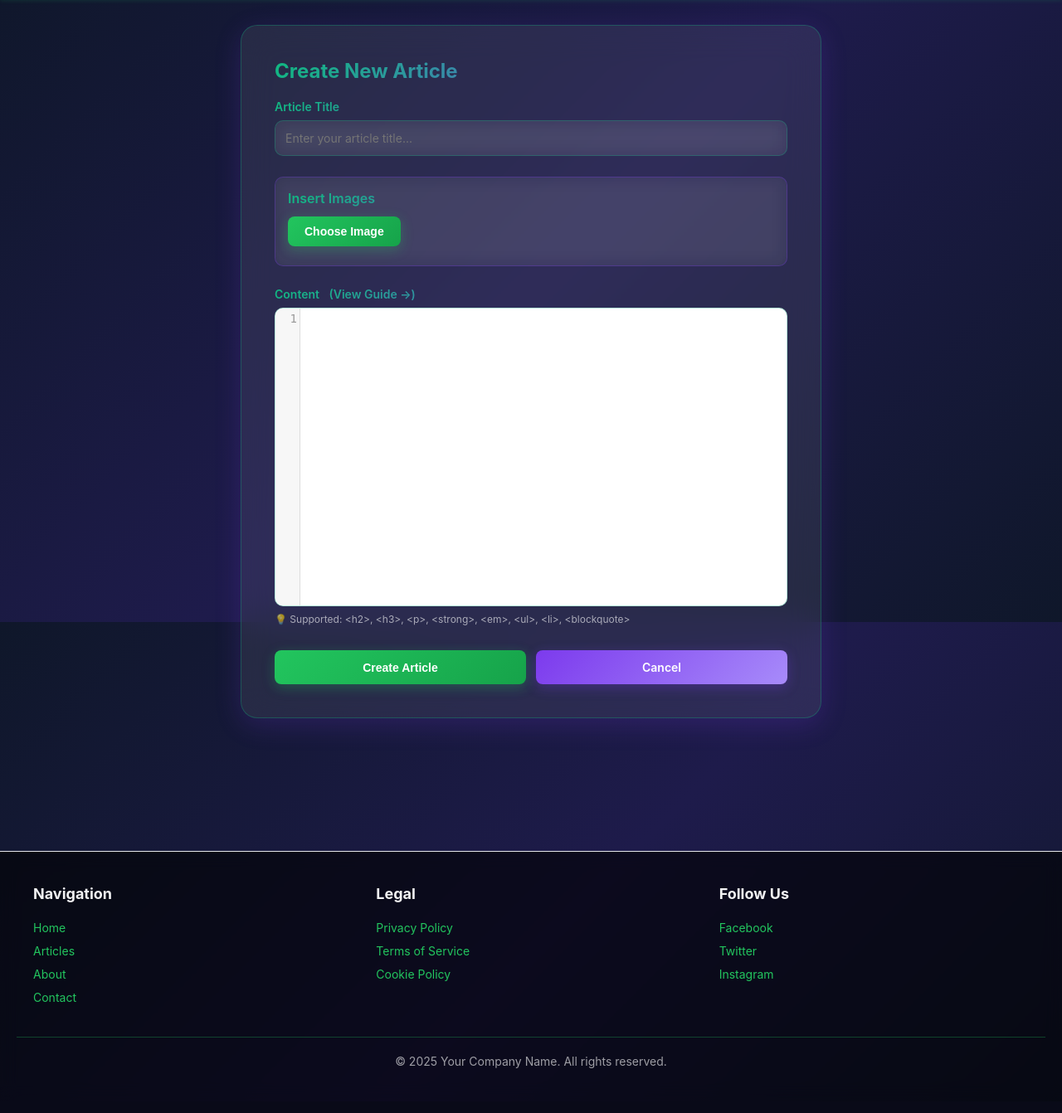
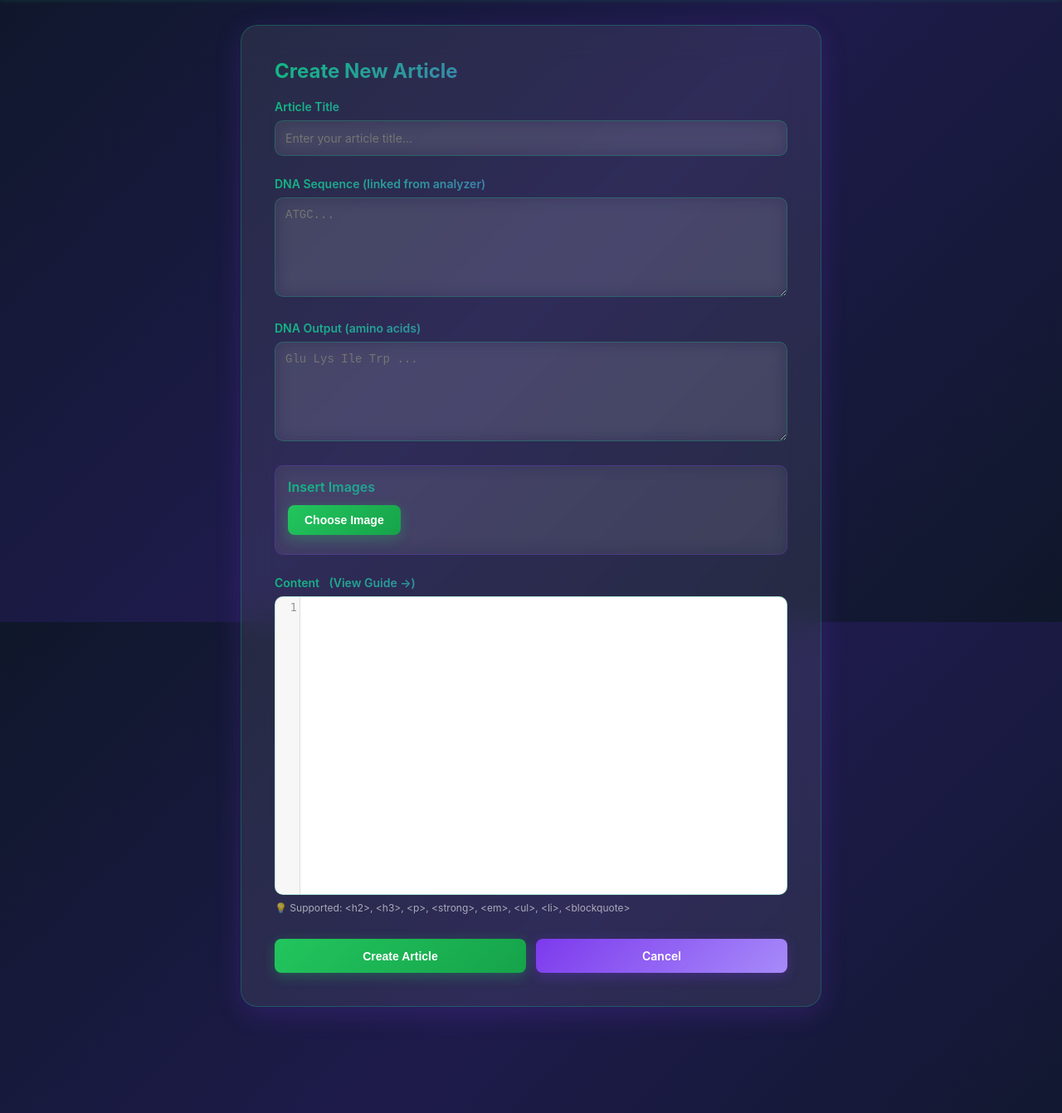
Before and after one commit to Braintur/genematters-prod, a Flask app: page /article/new in a window 1280 px wide. Shown: the part 50-1392 px from the top of the page at 83% size. Before the commit the page ends 1338 px from the top, so only its background shows below. Run offline with Flask 3, Linux system fonts and the light colour scheme; the visitor is signed in with stand-in values (Sample User, id 1); data that the repository does not hold is empty; some libraries are stand-ins or nearby versions.

Commit message:
dna generation

```diff
--- a/app.py
+++ b/app.py
@@ -5,6 +5,7 @@ from flask_wtf.csrf import CSRFProtect
 from werkzeug.security import generate_password_hash, check_password_hash
 from werkzeug.utils import secure_filename
 from datetime import datetime
+from sqlalchemy import inspect, text
 import os
 import boto3
 from botocore.exceptions import ClientError
@@ -70,6 +71,8 @@ class Article(db.Model):
     id = db.Column(db.Integer, primary_key=True)
     title = db.Column(db.String(200), nullable=False)
     content = db.Column(db.Text, nullable=False)
+    dna_sequence = db.Column(db.Text, nullable=True)
+    dna_output = db.Column(db.Text, nullable=True)
     user_id = db.Column(db.Integer, db.ForeignKey('user.id'), nullable=False, index=True)
     created_at = db.Column(db.DateTime, default=datetime.utcnow)
     updated_at = db.Column(db.DateTime, default=datetime.utcnow, onupdate=datetime.utcnow)
@@ -91,6 +94,25 @@ def is_article_owner_or_admin(article):
 def allowed_file(filename):
     """Check if file extension is allowed"""
     return '.' in filename and filename.rsplit('.', 1)[1].lower() in ALLOWED_EXTENSIONS
+
+def ensure_article_schema():
+    """Ensure new article columns exist for existing databases"""
+    inspector = inspect(db.engine)
+    if not inspector.has_table('article'):
+        return
+
+    existing_columns = {column['name'] for column in inspector.get_columns('article')}
+    statements = []
+
+    if 'dna_sequence' not in existing_columns:
+        statements.append(text("ALTER TABLE article ADD COLUMN dna_sequence TEXT"))
+    if 'dna_output' not in existing_columns:
+        statements.append(text("ALTER TABLE article ADD COLUMN dna_output TEXT"))
+
+    if statements:
+        with db.engine.begin() as connection:
+            for statement in statements:
+                connection.execute(statement)
 
 @login_manager.user_loader
 def load_user(user_id):
@@ -223,13 +245,26 @@ def create_article():
         app.logger.warning("Create article POST received from user_id=%s", current_user.id)
         title = request.form.get('title', '').strip()
         content = request.form.get('content', '').strip()
+        dna_sequence = request.form.get('dna_sequence', '').strip()
+        dna_output = request.form.get('dna_output', '').strip()
         image_ids = request.form.get('image_ids', '').strip()  # Get image IDs from form
 
         if not title or not content:
             app.logger.warning("Create article validation failed for user_id=%s (title/content missing)", current_user.id)
-            return render_template('article_form.html', error='Title and content are required')
+            return render_template(
+                'article_form.html',
+                error='Title and content are required',
+                initial_dna_sequence=dna_sequence,
+                initial_dna_output=dna_output
+            )
 
-        article = Article(title=title, content=content, user_id=current_user.id)
+        article = Article(
+            title=title,
+            content=content,
+            dna_sequence=dna_sequence or None,
+            dna_output=dna_output or None,
+            user_id=current_user.id
+        )
         db.session.add(article)
         db.session.commit()
         app.logger.warning("Article created successfully: article_id=%s user_id=%s", article.id, current_user.id)
@@ -247,7 +282,15 @@ def create_article():
 
         return redirect(url_for('article', article_id=article.id))
 
-    return render_template('article_form.html')
+    initial_dna_sequence = request.args.get('dna_sequence', '').strip()
+    initial_dna_output = request.args.get('dna_output', '').strip()
+    initial_title = request.args.get('title', '').strip()
+    return render_template(
+        'article_form.html',
+        initial_dna_sequence=initial_dna_sequence,
+        initial_dna_output=initial_dna_output,
+        initial_title=initial_title
+    )
 
 @app.route("/article/<int:article_id>/edit", methods=['GET', 'POST'])
 @login_required
@@ -264,12 +307,16 @@ def edit_article(article_id):
     if request.method == 'POST':
         title = request.form.get('title', '').strip()
         content = request.form.get('content', '').strip()
+        dna_sequence = request.form.get('dna_sequence', '').strip()
+        dna_output = request.form.get('dna_output', '').strip()
 
         if not title or not content:
             return render_template('article_form.html', article=article_obj, error='Title and content are required')
 
         article_obj.title = title
         article_obj.content = content
+        article_obj.dna_sequence = dna_sequence or None
+        article_obj.dna_output = dna_output or None
         db.session.commit()
 
         return redirect(url_for('article', article_id=article_obj.id))
@@ -558,15 +605,29 @@ def upload_background():
 @app.route("/check_dna", methods=['POST'])
 def check_dna():
     data = request.get_json()
-    dna_sequence = data.get('dna_sequence', '')
+    dna_sequence = (data.get('dna_sequence', '') or '').strip().upper()
 
-    # Your DNA checking function here
+    if not dna_sequence:
+        return jsonify({'error': 'DNA sequence is required'})
+
+    if any(char not in {'A', 'T', 'G', 'C'} for char in dna_sequence):
+        return jsonify({'error': 'Only A, T, G, C nucleotides are allowed'})
+
     result = dna_id(dna_sequence)
+    if result is None:
+        return jsonify({'error': 'DNA analysis failed'})
 
-    if result:
-        return jsonify({'redirect_url': url_for('article')})
-    else:
-        return jsonify({'error': 'DNA analysis failed'})
+    dna_output = ' '.join(result) if result else 'No amino acids produced'
+    title = f"DNA Analysis {datetime.utcnow().strftime('%Y-%m-%d %H:%M')}"
+
+    return jsonify({
+        'redirect_url': url_for(
+            'create_article',
+            dna_sequence=dna_sequence,
+            dna_output=dna_output,
+            title=title
+        )
+    })
 
 def dna_id(dna_seq):
     code_tripplet = {"UUU":"Phe", "UUC":"Phe", "UUA":"Leu", "UUG":"Leu",
@@ -609,6 +670,7 @@ def forbidden(e):
 if __name__ == "__main__":
     with app.app_context():
         db.create_all()
+        ensure_article_schema()
 
         # Ensure mikhail is a super_admin (if exists)
         try:
--- a/templates/article_form.html
+++ b/templates/article_form.html
@@ -381,7 +381,7 @@
         <div class="error-message">{{ error }}</div>
     {% endif %}
 
-    <form method="POST" id="articleForm">
+    <form method="POST" id="articleForm" data-article-id="{{ article.id if article else '' }}">
         <input type="hidden" name="csrf_token" value="{{ csrf_token() }}">
         <input type="hidden" name="image_ids" id="imageIds" value="">
 
@@ -392,9 +392,29 @@
                 id="title"
                 name="title"
                 required
-                value="{{ article.title if article else '' }}"
+                value="{{ article.title if article else initial_title|default('') }}"
                 placeholder="Enter your article title..."
             >
+        </div>
+
+        <div class="form-section">
+            <label for="dna_sequence">DNA Sequence (linked from analyzer)</label>
+            <textarea
+                id="dna_sequence"
+                name="dna_sequence"
+                placeholder="ATGC..."
+                style="min-height: 120px;"
+            >{{ article.dna_sequence if article else initial_dna_sequence|default('') }}</textarea>
+        </div>
+
+        <div class="form-section">
+            <label for="dna_output">DNA Output (amino acids)</label>
+            <textarea
+                id="dna_output"
+                name="dna_output"
+                placeholder="Glu Lys Ile Trp ..."
+                style="min-height: 120px;"
+            >{{ article.dna_output if article else initial_dna_output|default('') }}</textarea>
         </div>
 
         <div class="upload-section">
@@ -453,7 +473,8 @@
 <script>
 // Initialize URLs and data
 const uploadImageUrl = '{{ url_for("upload_image") }}';
-const articleId = {{ article.id if article else 'null' }};
+const articleIdRaw = document.getElementById('articleForm').dataset.articleId;
+const articleId = articleIdRaw ? Number(articleIdRaw) : null;
 
 const contentTextarea = document.getElementById('content');
 const contentEditor = CodeMirror.fromTextArea(contentTextarea, {
@@ -618,6 +639,7 @@ document.getElementById('articleForm').addEventListener('submit', function(e) {
 
     const titleValue = document.getElementById('title').value.trim();
     const contentValue = contentEditor ? contentEditor.getValue().trim() : contentTextarea.value.trim();
+    const dnaSequenceValue = document.getElementById('dna_sequence').value.trim().toUpperCase();
 
     if (!titleValue || !contentValue) {
         e.preventDefault();
@@ -632,6 +654,15 @@ document.getElementById('articleForm').addEventListener('submit', function(e) {
         return;
     }
 
+    if (dnaSequenceValue && /[^ATGC]/.test(dnaSequenceValue)) {
+        e.preventDefault();
+        alert('DNA sequence can contain only A, T, G, C symbols.');
+        document.getElementById('dna_sequence').focus();
+        return;
+    }
+
+    document.getElementById('dna_sequence').value = dnaSequenceValue;
+
     if (!articleId) {
         // Only for new articles - pass image IDs to backend to link them
         const imageIds = uploadedImages.map(img => img.id).join(',');
--- a/templates/index.html
+++ b/templates/index.html
@@ -21,6 +21,7 @@
         <div class="dna-input-section">
             <h3 class="dna-section-title">Enter Your DNA Sequence</h3>
             <form id="dnaForm" method="POST" action="{{ url_for('check_dna') }}">
+                <input type="hidden" name="csrf_token" value="{{ csrf_token() }}">
                 <textarea
                     id="dnaSequence"
                     name="dna_sequence"
@@ -126,6 +127,7 @@
                     method: 'POST',
                     headers: {
                         'Content-Type': 'application/json',
+                        'X-CSRFToken': document.querySelector('#dnaForm input[name="csrf_token"]').value
                     },
                     body: JSON.stringify({ dna_sequence: dnaSequence })
                 });
```
Also changed, not shown: templates/article.html (+34 -0 lines), 1 other file.
